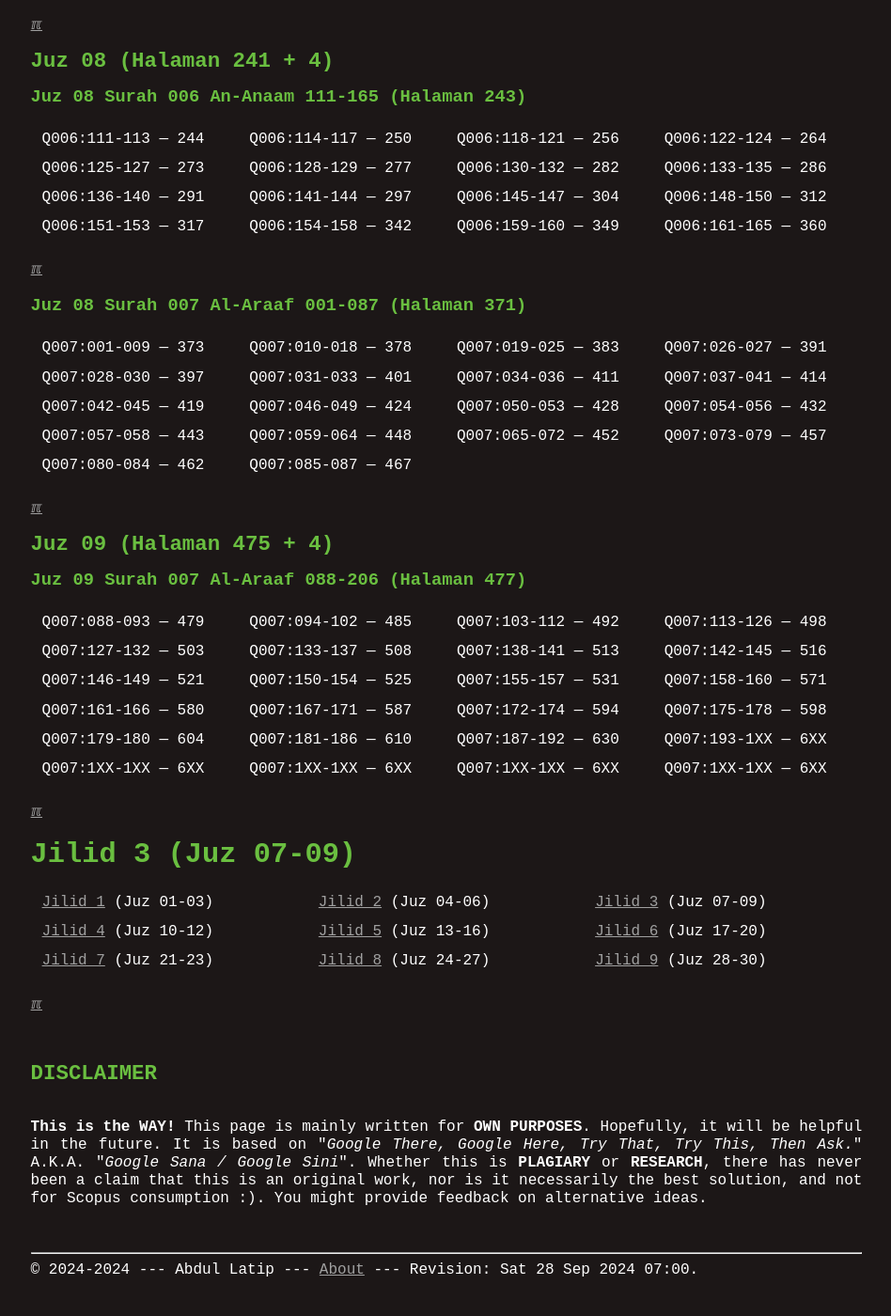
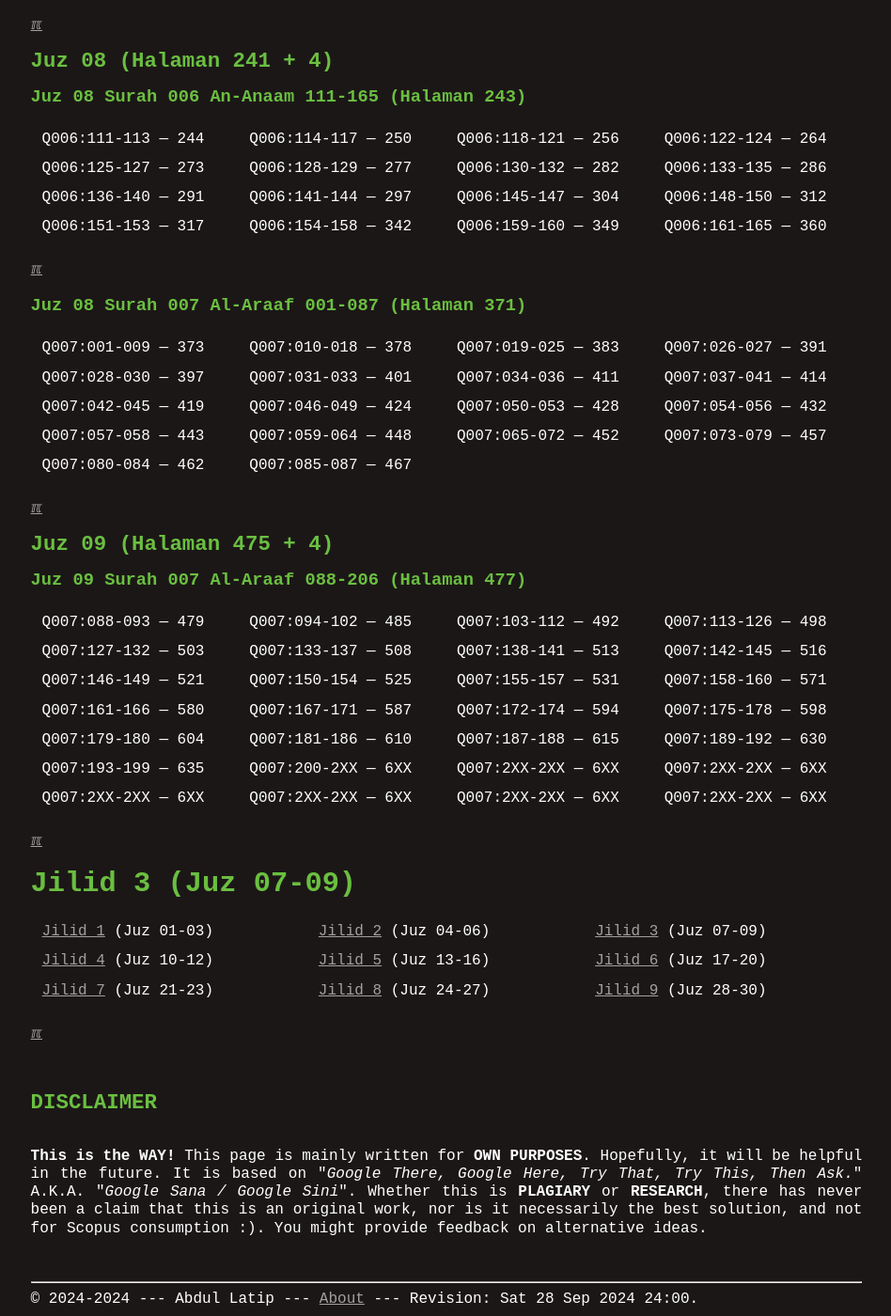
Before and after one commit to dullatip/indexquran, a Jekyll site: the page built from 003.md, in a window 1280 px wide and 1400 px high, scrolled down 1302 px. Shown: the whole window at 94% size, without its empty margins (165-1113 px from the left). Built offline with Jekyll 4.4.1, drawn with Linux system fonts in a browser that asks for light colours; before the commit the page ends 2671 px from its top, so only the background shows below that.

Commit message:
modified:   003.md

```diff
--- a/003.md
+++ b/003.md
@@ -63,8 +63,9 @@
 | Q007:127-132 --- 503 | Q007:133-137 --- 508 | Q007:138-141 --- 513 | Q007:142-145 --- 516 |
 | Q007:146-149 --- 521 | Q007:150-154 --- 525 | Q007:155-157 --- 531 | Q007:158-160 --- 571 |
 | Q007:161-166 --- 580 | Q007:167-171 --- 587 | Q007:172-174 --- 594 | Q007:175-178 --- 598 |
-| Q007:179-180 --- 604 | Q007:181-186 --- 610 | Q007:187-192 --- 630 | Q007:193-1XX --- 6XX |
-| Q007:1XX-1XX --- 6XX | Q007:1XX-1XX --- 6XX | Q007:1XX-1XX --- 6XX | Q007:1XX-1XX --- 6XX |
+| Q007:179-180 --- 604 | Q007:181-186 --- 610 | Q007:187-188 --- 615 | Q007:189-192 --- 630 |
+| Q007:193-199 --- 635 | Q007:200-2XX --- 6XX | Q007:2XX-2XX --- 6XX | Q007:2XX-2XX --- 6XX |
+| Q007:2XX-2XX --- 6XX | Q007:2XX-2XX --- 6XX | Q007:2XX-2XX --- 6XX | Q007:2XX-2XX --- 6XX |
 
 [&#x213C;](#)<br id="idxA">
 # Jilid 3 (Juz 07-09)
--- a/_config.yml
+++ b/_config.yml
@@ -1,4 +1,4 @@
-version:          "Sat 28 Sep 2024 07:00"
+version:          "Sat 28 Sep 2024 24:00"
 copyright:        "2024-2024"
 title:            "Index Tafsir Al-Azhar HAMKA"
 author:           "Abdul Latip"
```
Also changed, not shown: 000.md (+1 -1 lines).
